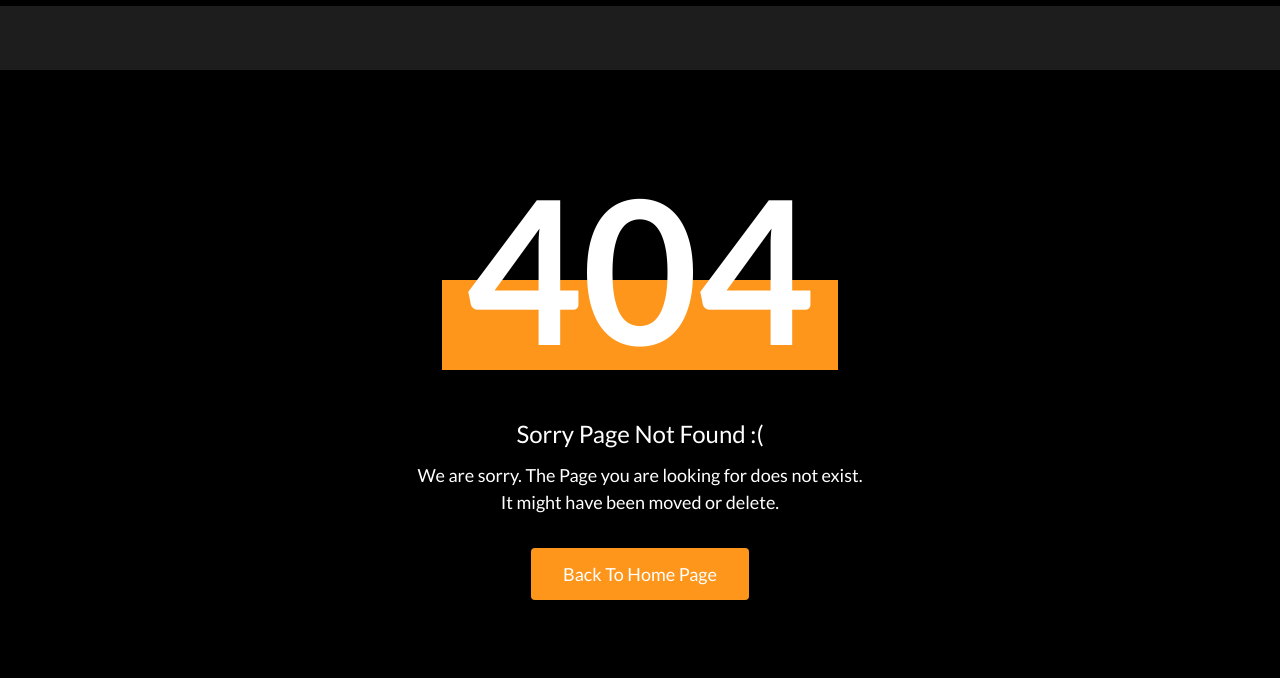
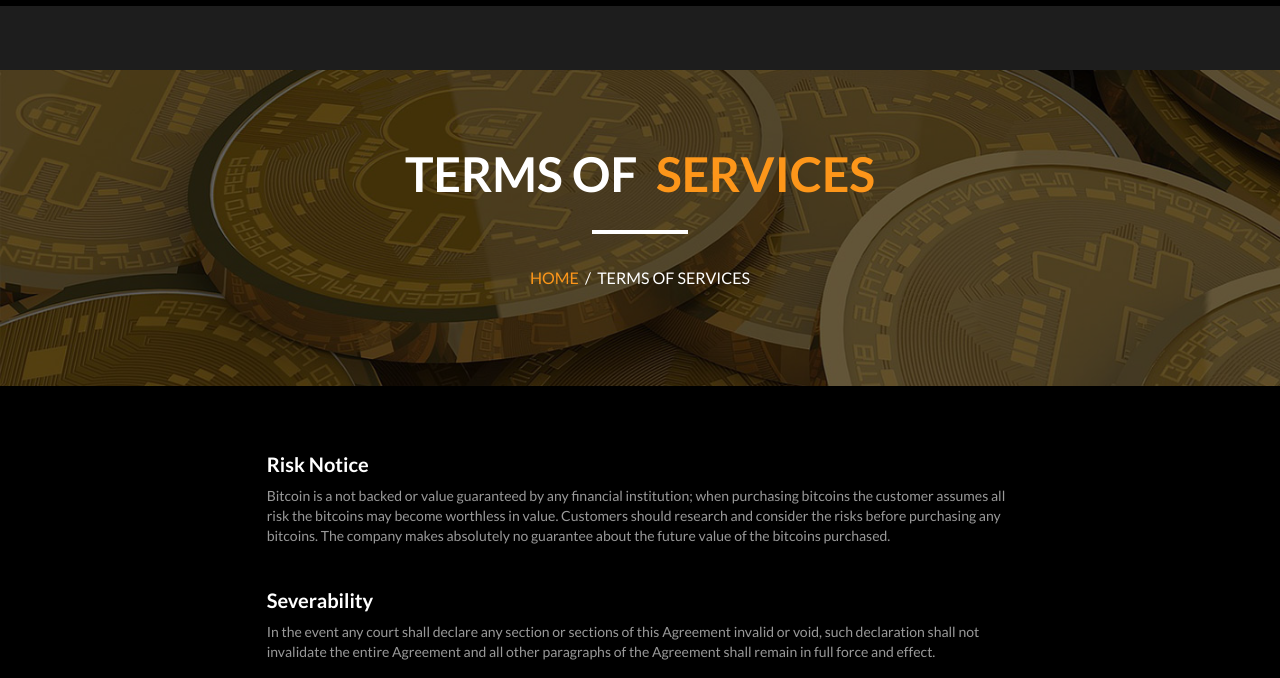
Before and after one commit to mugishap/expressfx-market, a React (Vite) app: page /terms in a window 1280 px wide. Shown: the part 274-952 px from the top of the page. Built offline with nearby package versions, Linux system fonts and the light colour scheme; a web font is replaced by a local one.

Commit message:
[feat]: Add Terms Of Service

```diff
--- a/src/Pages.tsx
+++ b/src/Pages.tsx
@@ -1,6 +1,7 @@
 import React from 'react'
 import { BrowserRouter, Route, Routes } from 'react-router-dom'
 import { CommonContext } from './context'
+import TermsOfService from './pages/Terms/TermsOfService'
 const NotFound = React.lazy(() => import('./pages/404/NotFound'))
 const ForgotPassword = React.lazy(() => import('./pages/Auth/ForgotPassword'))
 const Contact = React.lazy(() => import('./pages/Contact/Contact'))
@@ -31,6 +32,7 @@ const Pages: React.FC<{}> = () => {
                         <Route path="/market-data" element={<MarketData />} />
                         <Route path="/faq" element={<FAQ />} />
                         <Route path="/contact" element={<Contact />} />
+                        <Route path="/terms" element={<TermsOfService />} />
                         <Route path="*" element={<NotFound />} />
                     </Routes>
                 </BrowserRouter>
--- a/src/components/About/AboutComponent.tsx
+++ b/src/components/About/AboutComponent.tsx
@@ -1,10 +1,11 @@
 import React from 'react'
-import { Banner, Cta } from '../../assets'
+import { Helmet } from 'react-helmet'
 import { AiFillWarning } from 'react-icons/ai'
-import { Helmet } from 'react-helmet'
+import { Link } from 'react-router-dom'
 import { facts } from '../../constants'
 import { IMetadata } from '../../types'
-import { Link } from 'react-router-dom'
+import CommonFooterComponent from '../Common/CommonFooterComponent'
+import CommonHeader from '../Common/CommonHeader'
 
 const AboutComponent: React.FC = () => {
   return (
@@ -12,19 +13,7 @@ const AboutComponent: React.FC = () => {
       <Helmet>
         <title>About Us | Express FX Market</title>
       </Helmet>
-      <div style={{ background: `url(${Banner})`, backgroundRepeat: "no-repeat", backgroundSize: "cover" }} className='z-[2] relative  w-full pt-20 pb-24 flex items-center justify-center'>
-        <div className='z-[3] w-full h-full top-0 absolute bg-black/60'></div>
-        <div className='flex z-[4] flex-col'>
-          <span className='text-5xl font-bold text-white flex'>
-            ABOUT &nbsp;
-            <span className='text-orange'>US</span>
-          </span>
-          <div className='w-24 h-1 m-auto bg-white my-8'></div>
-          <span className='flex m-auto'>
-            <span className='text-orange'>HOME</span>&nbsp; / &nbsp;<span>ABOUT US</span>
-          </span>
-        </div>
-      </div>
+      <CommonHeader page='ABOUT US' whiteText='ABOUT' yellowText='US' />
       <div className='w-full flex justify-center'>
         <div className='w-4/12'>
         </div>
@@ -69,16 +58,7 @@ const AboutComponent: React.FC = () => {
           </div>
         </div>
       </div>
-      <div style={{ background: `url(${Cta})`, backgroundRepeat: "no-repeat", backgroundSize: "cover" }} className='z-[2] relative  w-full pt-24 pb-28 flex items-center justify-center'>
-        <div className='z-[3] w-full h-full top-0 absolute bg-black/60'></div>
-        <div className='flex z-[4] flex-col items-center'>
-          <span className='text-3xl font-bold text-white flex'>
-            GET STARTED TODAY WITH BITCOIN
-          </span>
-          <span className='font-light my-4 text-xl'>Open account for free and start trading Bitcoins!</span>
-          <button className='text-white w-fit text-sm mt-6 bg-orange px-6 py-3 cursor-pointer'>REGISTER NOW</button>
-        </div>
-      </div>
+      <CommonFooterComponent />
     </div>
   )
 }
--- /dev/null
+++ b/src/components/Common/CommonFooterComponent.tsx
@@ -0,0 +1,19 @@
+import React from 'react'
+import { Cta } from '../../assets'
+
+const CommonFooterComponent: React.FC = () => {
+    return (
+        <div style={{ background: `url(${Cta})`, backgroundRepeat: "no-repeat", backgroundSize: "cover" }} className='z-[2] relative  w-full pt-24 pb-28 flex items-center justify-center'>
+            <div className='z-[3] w-full h-full top-0 absolute bg-black/60'></div>
+            <div className='flex z-[4] flex-col items-center'>
+                <span className='text-3xl font-bold text-white flex'>
+                    GET STARTED TODAY WITH BITCOIN
+                </span>
+                <span className='font-light my-4 text-xl'>Open account for free and start trading Bitcoins!</span>
+                <button className='text-white w-fit text-sm mt-6 bg-orange px-6 py-3 cursor-pointer'>REGISTER NOW</button>
+            </div>
+        </div>
+    )
+}
+
+export default CommonFooterComponent
--- /dev/null
+++ b/src/components/Common/CommonHeader.tsx
@@ -0,0 +1,28 @@
+import React from 'react'
+import { Banner } from '../../assets'
+
+interface Props {
+    page: string,
+    yellowText: string,
+    whiteText: string,
+}
+
+const CommonHeader: React.FC<Props> = ({ page, yellowText, whiteText }) => {
+    return (
+        <div style={{ background: `url(${Banner})`, backgroundRepeat: "no-repeat", backgroundSize: "cover" }} className='z-[2] relative  w-full pt-20 pb-24 flex items-center justify-center'>
+            <div className='z-[3] w-full h-full top-0 absolute bg-black/60'></div>
+            <div className='flex z-[4] flex-col'>
+                <span className='text-5xl font-bold text-white flex'>
+                    {whiteText} &nbsp;
+                    <span className='text-orange'>{yellowText}</span>
+                </span>
+                <div className='w-24 h-1 m-auto bg-white my-8'></div>
+                <span className='flex m-auto'>
+                    <span className='text-orange'>HOME</span>&nbsp; / &nbsp;<span>{page}</span>
+                </span>
+            </div>
+        </div>
+    )
+}
+
+export default CommonHeader
--- /dev/null
+++ b/src/components/Terms/TermsComponent.tsx
@@ -0,0 +1,29 @@
+import React from 'react'
+import { Helmet } from 'react-helmet'
+import CommonHeader from '../Common/CommonHeader'
+import CommonFooterComponent from '../Common/CommonFooterComponent'
+import { terms } from '../../constants'
+
+const TermsComponent: React.FC = () => {
+    return (
+        <div className='flex flex-col w-full'>
+            <Helmet>
+                <title>Terms of Service | Express FX Market</title>
+            </Helmet>
+            <CommonHeader page='TERMS OF SERVICES' whiteText='TERMS OF' yellowText='SERVICES' />
+            <div className='w-7/12 py-10 m-auto flex flex-col'>
+                {
+                    terms.map((term, index) => (
+                        <div key={index} className='w-full flex flex-col my-4'>
+                            <span className='font-bold text-xl my-2'>{term.title}</span>
+                            <span className='text-gray-1 text-sm'>{term.description}</span>
+                        </div>
+                    ))
+                }
+            </div>
+            <CommonFooterComponent />
+        </div>
+    )
+}
+
+export default TermsComponent
--- a/src/constants/index.ts
+++ b/src/constants/index.ts
@@ -1,4 +1,4 @@
-import { IMetadata, INavbarLink } from "../types"
+import { IMetadata, INavbarLink, ITermOfService } from "../types"
 import { RiFacebookFill } from 'react-icons/ri'
 import { BsTwitter } from 'react-icons/bs'
 import { ImGooglePlus } from 'react-icons/im'
@@ -90,7 +90,7 @@ export const footerLinks = [
             },
             {
                 name: "terms of services",
-                href: "#"
+                href: "/terms"
             },
             {
                 name: "register",
@@ -445,3 +445,34 @@ export const facts: IMetadata[] = [
         value: "17"
     },
 ]
+
+export const terms: ITermOfService[] = [
+    {
+        title: "Risk Notice",
+        description: "Bitcoin is a not backed or value guaranteed by any financial institution; when purchasing bitcoins the customer assumes all risk the bitcoins may become worthless in value. Customers should research and consider the risks before purchasing any bitcoins. The company makes absolutely no guarantee about the future value of the bitcoins purchased."
+    },
+    {
+        title: "Severability",
+        description: "In the event any court shall declare any section or sections of this Agreement invalid or void, such declaration shall not invalidate the entire Agreement and all other paragraphs of the Agreement shall remain in full force and effect."
+    },
+    {
+        title: "Customer input errors",
+        description: "It is the sole responsibility of the customer to check the accuracy of information entered and saved on the website. Account details displayed on the order summary webpage will be the final transfer destination. In the case that this information is incorrect, and funds are transferred to an unintended destination, the company shall not reimburse the customer and shall not transfer additional funds. As such customers must ensure the Bitcoin address and bank information they enter is completely correct."
+    },
+    {
+        title: "Binding Agreement",
+        description: "The terms and provisions of this Agreement are binding upon Your heirs, successors, assigns, and other representatives. This Agreement may be executed in counterparts, each of which shall be considered to be an original, but both of which constitute the same Agreement."
+    },
+    {
+        title: "Expired orders",
+        description: "If the company receives payment for an order that has already expired, the company reserves the right to recalculate the Bitcoin to Thai Baht exchange rate at the time of processing the transfer to the customer. This may result in the customer receiving less bitcoins or Thai Baht than the original ordered amount."
+    },
+    {
+        title: "Choice of Law",
+        description: "This Agreement, and its application and interpretation, shall be governed exclusively by the laws of the State of Georgia, without regard to its conflict of law rules. You consent to the exclusive jurisdiction of the federal and state courts located in or near Atlanta, Georgia for any dispute arising under this Agreement."
+    },
+    {
+        title: "Security",
+        description: "We have implemented security measures designed to secure your information from accidental loss and from unauthorized access, use, alteration or disclosure. However, we cannot guarantee that unauthorized persons will never gain access to your information, and you acknowledge that you provide your information at your own risk, except as otherwise provided by applicable law."
+    },
+]
--- /dev/null
+++ b/src/pages/Terms/TermsOfService.tsx
@@ -0,0 +1,13 @@
+import React from 'react'
+import CommonComponent from '../../components/Common/CommonComponent'
+import TermsComponent from '../../components/Terms/TermsComponent'
+
+const TermsOfService: React.FC<{}> = () => {
+    return (
+        <CommonComponent>
+            <TermsComponent />
+        </CommonComponent>
+    )
+}
+
+export default TermsOfService
--- a/src/types/index.d.ts
+++ b/src/types/index.d.ts
@@ -23,3 +23,8 @@ export interface INavbarLink {
     href: string,
     pathname: "/" | "/about" | "/market-data" | "/faq" | "/contact" | "/auth/signup" | "/auth/login"
 }
+
+export interface ITermOfService {
+    title: string,
+    description: string
+}
```
